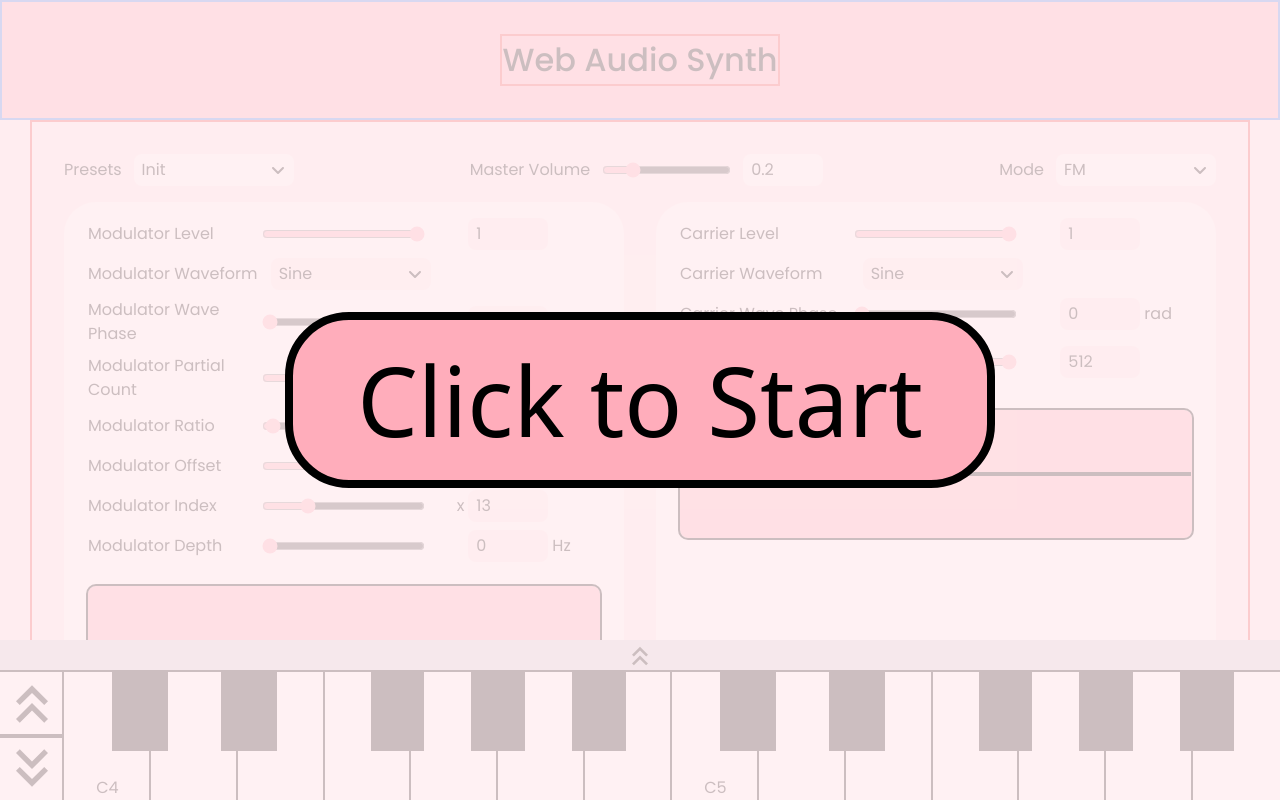
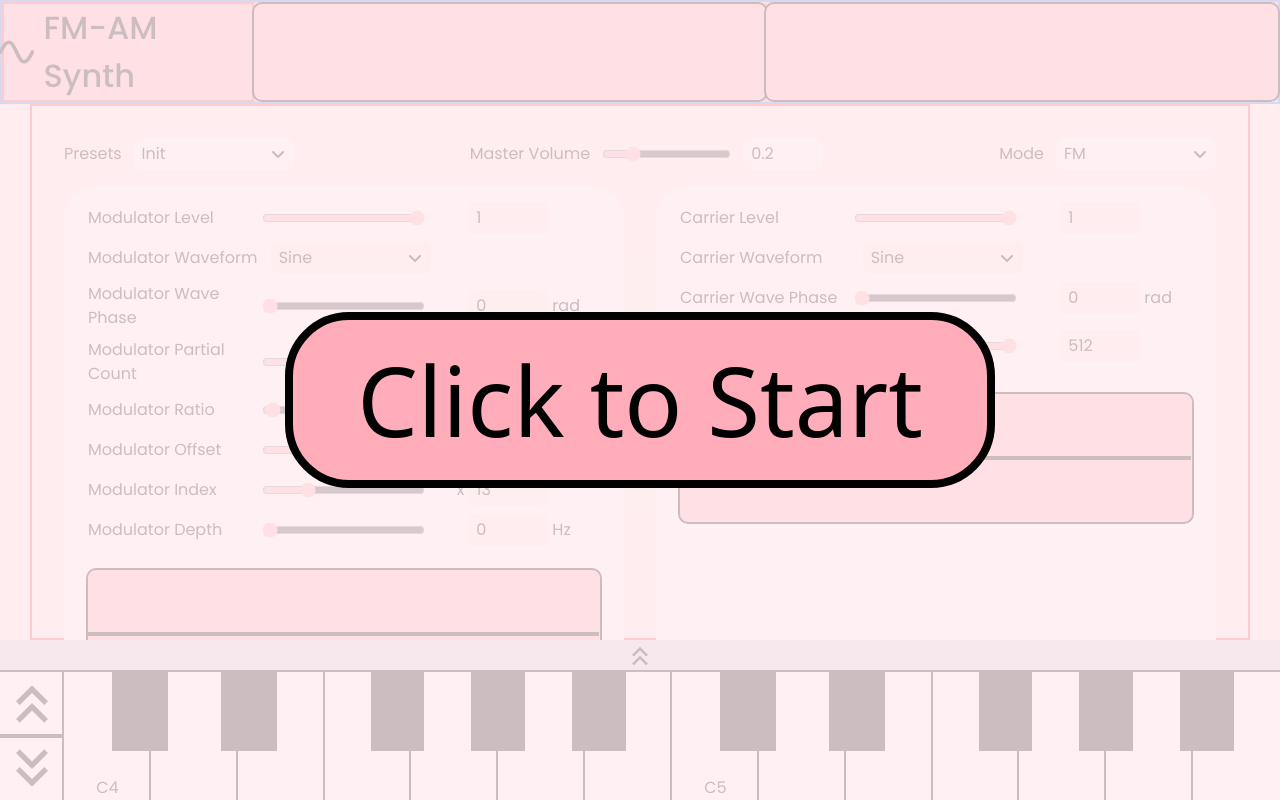
Before and after one commit to NoodleSushi/FM-AM-Synth, a React (Vite) app: page / in a window 1280 px wide. Built offline with nearby package versions, Linux system fonts and the light colour scheme.

Commit message:
refactor: extract Header component and reposition oscilloscope and spectrum

```diff
--- a/src/App.tsx
+++ b/src/App.tsx
@@ -14,6 +14,7 @@ import { useState } from "react";
 import useMediaQuery from "./Hooks/useMediaQuery";
 import Select from "./Components/Select";
 import { MdKeyboardDoubleArrowDown, MdKeyboardDoubleArrowUp } from "react-icons/md";
+import { PiWaveSineBold } from "react-icons/pi";
 
 type Props = {
   selectedTheme: ThemeKeys;
@@ -465,8 +466,6 @@ function Controls({ selectedTheme }: Props) {
   const isMobile = useIsMobile();
   const isTabletScreens = useMediaQuery("(max-width: 1248px)");
 
-  const lastNoteHz = useSynthStore((state) => state.lastNoteHz);
-  const analyzer = useSynthStore((state) => state.analyzer);
   const initSynth = useSynthStore((state) => state.init);
   const [masterVolume, setMasterVolume] = [
     useSynthStore((state) => state.masterVolume),
@@ -478,7 +477,7 @@ function Controls({ selectedTheme }: Props) {
   ];
 
   return (
-    <div className="p-8 border-2 border-red-500 min-h-[1000px] flex flex-col gap-4">
+    <div className="p-8 border-2 border-red-500 flex flex-col gap-4">
       {/* PRESETS, MASTER VOLUME, & MODE */}
       <div
         className={`flex justify-between ${
@@ -548,26 +547,6 @@ function Controls({ selectedTheme }: Props) {
           Kill Synth
         </div>
       </div>
-
-      <div className="flex justify-between">
-        <div className="flex flex-col gap-2 items-center">
-          <Oscilloscope
-            analyzer={analyzer}
-            alignHz={lastNoteHz}
-            // className="w-[32rem]  bg-black text-[#00ff00]"
-            className={`w-[32rem] h-[8rem] ${themes[selectedTheme].bg.primary} rounded-lg outline outline-2 outline-black`}
-          />
-          <p>Oscilloscope</p>
-        </div>
-        <div className="flex flex-col gap-2 items-center">
-          <Spectrum
-            analyzer={analyzer}
-            // className="w-[32rem]  bg-black text-[#00ff00]"
-            className={`w-[32rem] h-[8rem] ${themes[selectedTheme].bg.primary} rounded-lg outline outline-2 outline-black`}
-          />
-          <p>Spectrum</p>
-        </div>
-      </div>
     </div>
   );
 }
@@ -632,6 +611,39 @@ function PianoSection({ selectedTheme }: Props) {
   </>;
 }
 
+function Header() {
+  const lastNoteHz = useSynthStore((state) => state.lastNoteHz);
+  const analyzer = useSynthStore((state) => state.analyzer);
+  const [selectedTheme] = useState<ThemeKeys>("pink");
+
+  return <nav
+    className={`border-2 border-blue-500 flex items-center justify-center ${themes[selectedTheme].bg.primary}`}
+  >
+    <div className="border-2 border-red-500 flex items-center gap-2">
+      <PiWaveSineBold size={40} className="-ml-[7.5px]" />
+      <h1 className="text-[2rem] font-[500]">FM-AM Synth</h1>
+    </div>
+    <div className="grow" />
+    <div className="flex justify-between">
+      <div className="flex flex-col gap-2 items-center">
+        <Oscilloscope
+          analyzer={analyzer}
+          alignHz={lastNoteHz}
+          // className="w-[32rem]  bg-black text-[#00ff00]"
+          className={`w-[32rem] h-[6rem] ${themes[selectedTheme].bg.primary} rounded-lg outline outline-2 outline-black`}
+        />
+      </div>
+      <div className="flex flex-col gap-2 items-center">
+        <Spectrum
+          analyzer={analyzer}
+          // className="w-[32rem]  bg-black text-[#00ff00]"
+          className={`w-[32rem] h-[6rem] ${themes[selectedTheme].bg.primary} rounded-lg outline outline-2 outline-black`}
+        />
+      </div>
+    </div>
+  </nav>
+}
+
 function App() {
   const initSynth = useSynthStore((state) => state.init);
   const audioCtxState = useSynthStore((state) => state.audioCtx?.state || "");
@@ -642,18 +654,7 @@ function App() {
   return (
     <>
       <div className="fixed flex flex-col w-full h-full font-poppins">
-        <nav
-          className={`border-2 border-blue-500 p-8 flex items-center justify-center ${themes[selectedTheme].bg.primary}`}
-        >
-          <div className="border-2 border-red-500 flex items-center gap-2">
-            {/* <div className="flex items-center">
-              <PiWaveSineBold size={40} className="-ml-[7.5px]" />
-            <PiWaveSineBold size={40} className="-ml-[7.5px]" />
-            <PiWaveSineBold size={40} className="-ml-[7.5px]" />
-            </div> */}
-            <h1 className="text-[2rem] font-[500]">Web Audio Synth</h1>
-          </div>
-        </nav>
+        <Header />
         <div
           className={`grow overflow-y-auto flex justify-center ${themes[selectedTheme].bg.secondary}`}
         >
```
